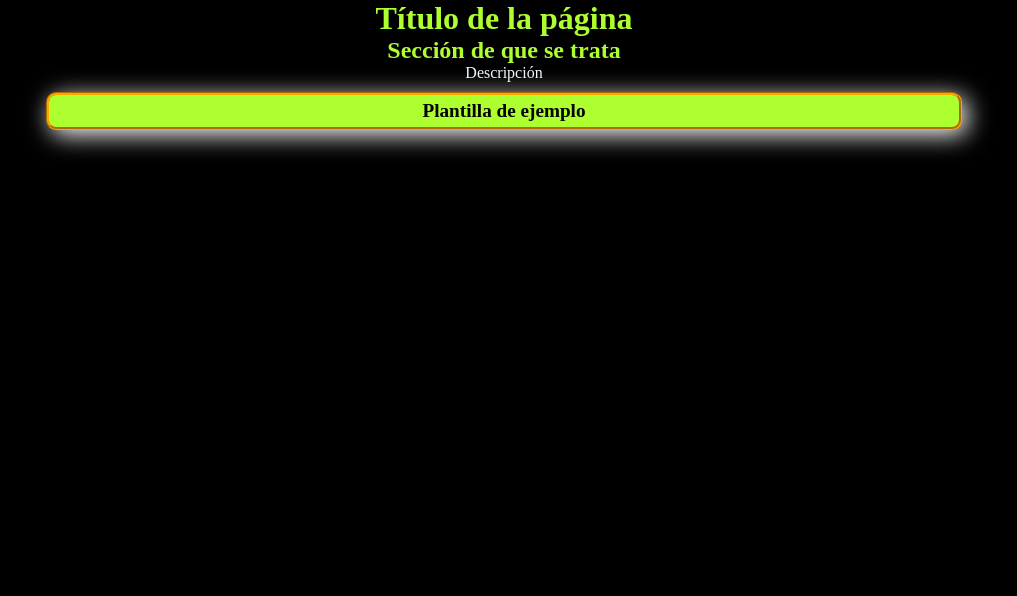
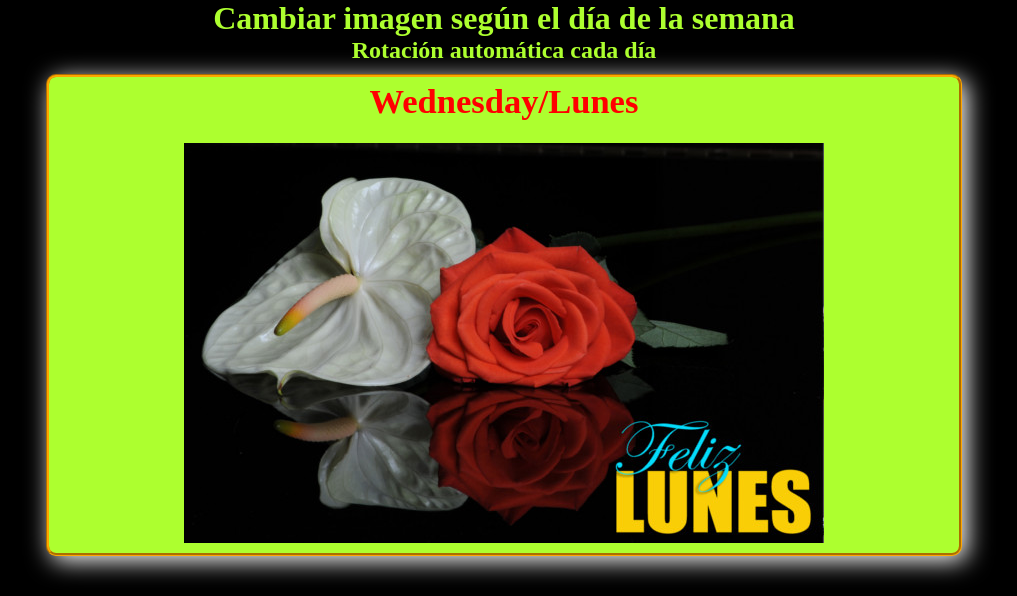
Before and after one commit to raupulus/Mini-Aplicaciones-Web, a PHP site: page / in a window 1280 px wide. Shown: the top 596 px of the page, without its empty margins (136-1153 px from the left). Run offline with PHP 8.4, Linux system fonts and the light colour scheme; some libraries are stand-ins or nearby versions.

Commit message:
Aplicación terminada y funcionando para cambiar imagen según el día de la semana

```diff
--- a/Cambiar imagen según el día de la semana/index.php
+++ b/Cambiar imagen según el día de la semana/index.php
@@ -1,10 +1,10 @@
 <!DOCTYPE html>
 <HTML lang="es">
 <HEAD>
-	<TITLE>Nombre</TITLE>
+	<TITLE>Cambiar imagen según el día de la semana</TITLE>
 	<META charset="utf-8"/>
-	<META name="description" content="Plantilla de Ejemplo"/>
-	<META name="keywords" content="ejemplo, plantilla, programación, Raúl Caro Pastorino, Fryntiz"/>
+	<META name="description" content="Cambiar imagen según el día de la semana"/>
+	<META name="keywords" content="imagen, cambiar imagen, programa, script, php, ejemplo, plantilla, programación, Raúl Caro Pastorino, Fryntiz"/>
 	<META name="author" content="Raúl Caro Pastorino"/>
 	<LINK rel="shortcut icon" href="./images/favicon.png"/>
 	<LINK rel="stylesheet" href="./CSS/styles.css"/>
@@ -12,14 +12,39 @@
 </HEAD>
 
 <BODY>
-	<H1 id="titulo1">Título de la página</H1>
-	<H2 id="titulo2">Sección de que se trata</H2>
-	<P>Descripción</P>
+	<H1 id="titulo1">Cambiar imagen según el día de la semana</H1>
+	<H2 id="titulo2">Rotación automática cada día</H2>
+	<P></P>
 	<DIV class="ejemplo">
-		Plantilla de ejemplo
+		<?php
+		$fecha = date("l");
+
+		echo "<B style='color:red; font-size:1.8em;'>";
+		echo $fecha;
+		echo "/";
+
+		if($fecha = Monday){
+			$fecha = Lunes;
+		} elseif ($fecha = Tuesday){
+			$fecha = Martes;
+		} elseif ($fecha = Wednesday){
+			$fecha = Miercoles;
+		} elseif ($fecha = Thursday){
+			$fecha = Jueves;
+		} elseif ($fecha = Friday){
+			$fecha = Viernes;
+		} elseif ($fecha = Saturday){
+			$fecha = Sabado;
+		} elseif ($fecha = Sunday){
+			$fecha = Domingo;
+		}
+
+		echo $fecha;
+		echo "</B>";
+		$fecha = $fecha.".jpg";
+		echo "<BR/><BR/>";
+		echo "<IMG src=./images/$fecha alt=$fecha />";
+		?>
 	</DIV>
-<?php
-
-?>
 </BODY>
 </HTML>
```
